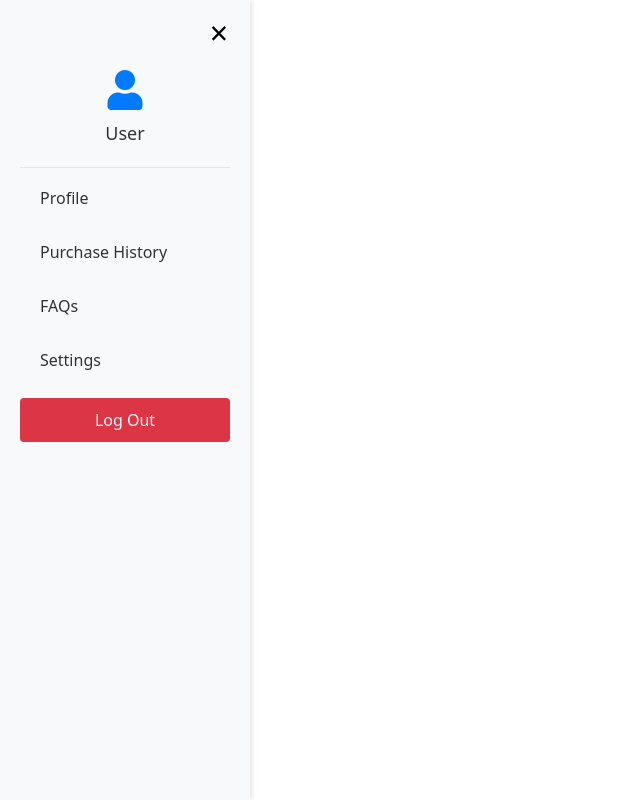
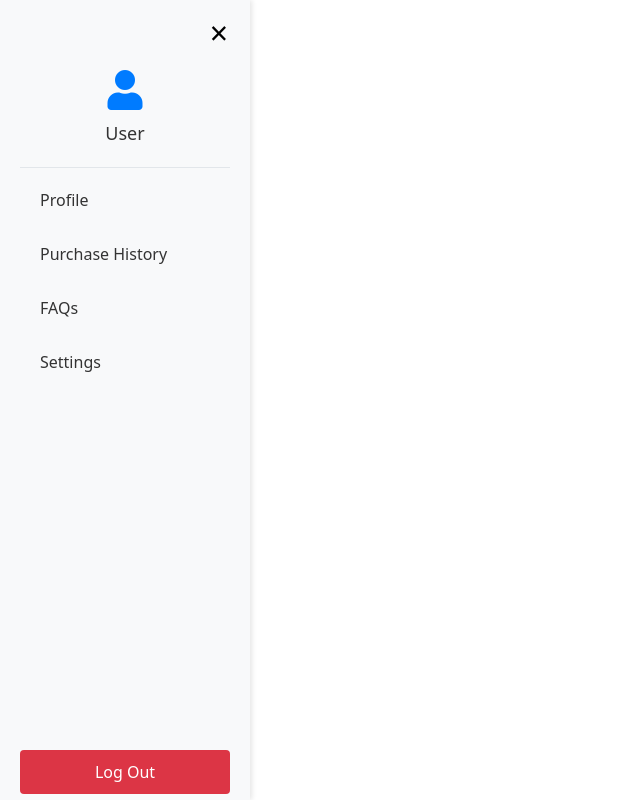
Before and after one commit to garrikyx/is216-TickeTree, a Vue app: page /sidebar in a window 1280 px wide. Shown: the whole page, without its empty margins (0-640 px from the left). Built offline with nearby package versions, Linux system fonts and the light colour scheme; no server answers.

Commit message:
update ui of navbar and sidebar

```diff
--- a/src/components/Navbar.vue
+++ b/src/components/Navbar.vue
@@ -36,7 +36,7 @@
       <!-- This button toggles the sidebar -->
 <div
   v-if="isLoggedIn"
-  class="user-info btn btn-secondary d-none d-lg-block mx-2"
+  class="user-info btn-secondary d-none d-lg-block mx-2"
   @click="$emit('toggleSidebar')"
 >
   <i class="fas fa-bars me-2"></i>
@@ -92,7 +92,6 @@ const goToLogin = () => {
   align-items: center;
   color: #fff;
   cursor: pointer; /* Indicate it's clickable */
-  padding: 10px 15px; /* Adjust padding as needed */
 }
 
 .user-info i {
--- a/src/views/SideBar.vue
+++ b/src/views/SideBar.vue
@@ -102,7 +102,7 @@ onMounted(() => {
   padding-bottom: 20px;
   border-bottom: 1px solid #e2e6ea;
   margin-top: 50px;
-  margin-bottom: 8px;
+  margin-bottom: 10px;
 }
 
 .user-icon {
@@ -163,7 +163,7 @@ ul li i {
 }
 
 .logout-btn {
-  margin-top: auto;
+  margin-top:350px;
   background-color: #dc3545;
   color: white;
   border: none;
```
